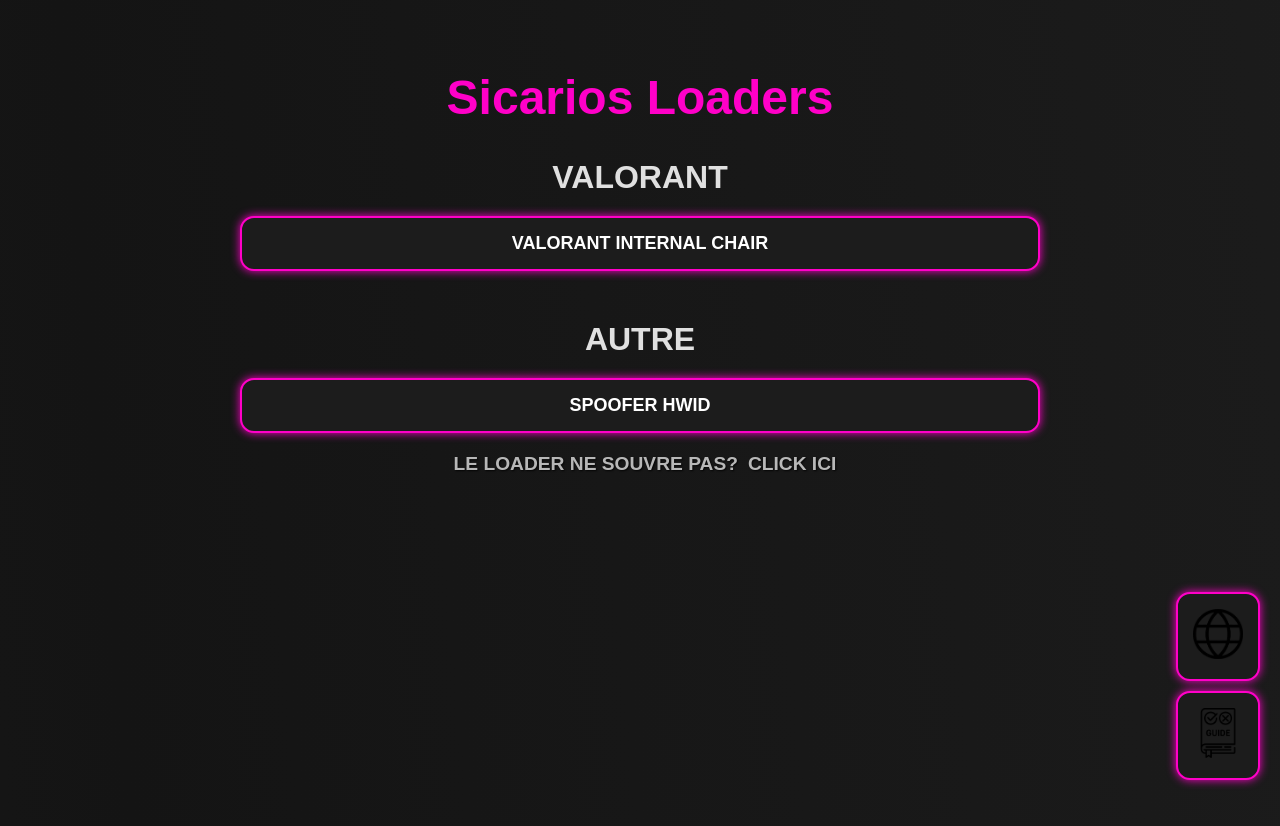
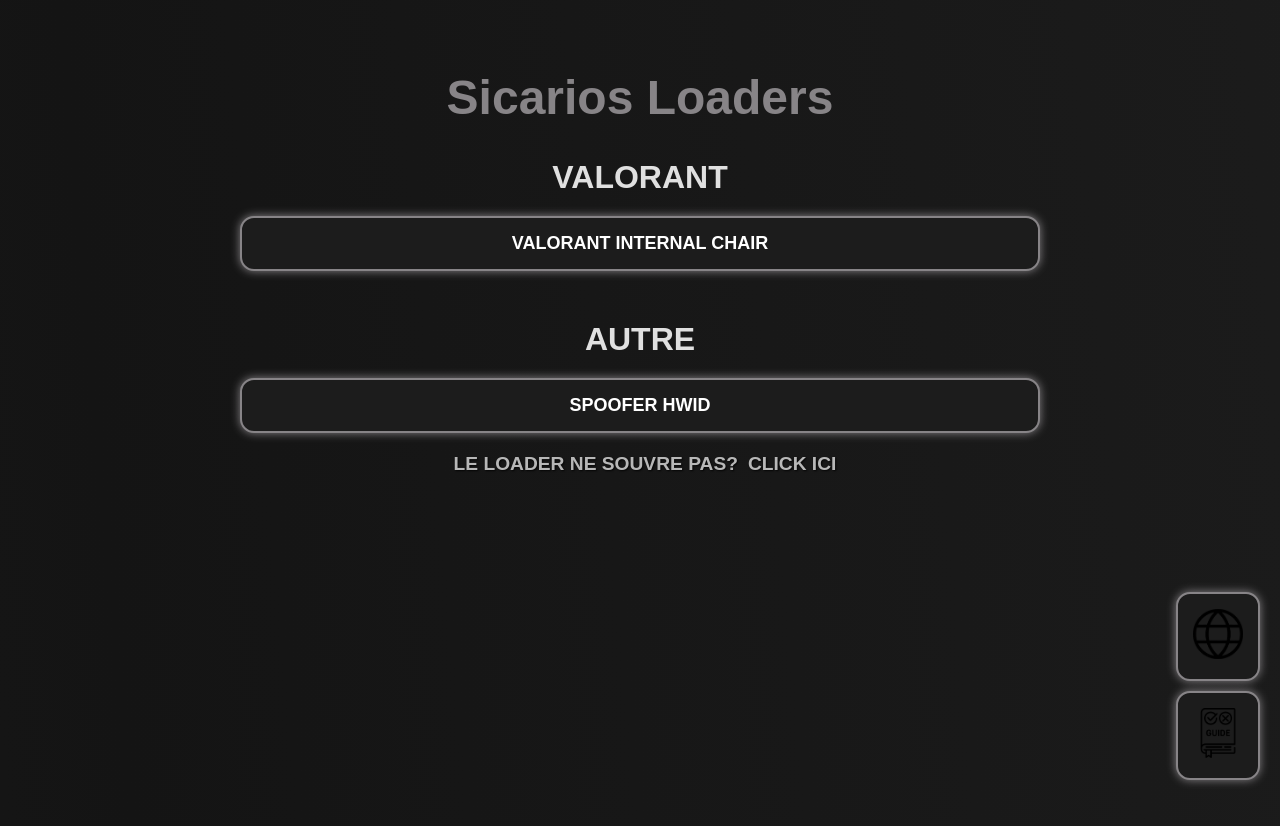
Before and after one commit to iTeKk38/sicarios.github.io, a plain HTML site: page index.html in a window 1280 px wide. Drawn offline with Linux system fonts and the light colour scheme; a web font is replaced by a local one.

Commit message:
Update index.html

```diff
--- a/index.html
+++ b/index.html
@@ -42,9 +42,9 @@
             display: inline-block;
             white-space: nowrap;
             overflow: hidden;
-            color: #ff00c8;
+            color: #878487;
             font-size: 3rem;
-            border-right: 0.15em solid #ff00c8;
+            border-right: 0.15em solid #878487;
             animation: typing 3s steps(40, end), blink-caret 0.75s step-end infinite;
             margin: 0 auto;
         }
@@ -63,7 +63,7 @@
                 border-color: transparent;
             }
             50% {
-                border-color: #ff00c8;
+                border-color: #878487;
             }
         }
 
@@ -106,13 +106,13 @@
             display: inline-block;
             padding: 15px;
             font-size: 18px;
-            border: 2px solid #ff00c8;
+            border: 2px solid #878487;
             color: white;
             background-color: #1C1C1C;
             text-decoration: none;
             border-radius: 14px;
             transition: transform 0.5s ease, box-shadow 0.3s ease, background-color 0.5s ease, color 0.3s ease;
-            box-shadow: 0px 0px 10px #ff00c8;
+            box-shadow: 0px 0px 10px #878487;
         }
 
         .button::after {
@@ -146,10 +146,10 @@
         }
 
         .button:hover {
-            background-color: #ff00c8;
+            background-color: #878487;
             color: #FFFFFF;
             transform: translateY(-2px);
-            box-shadow: 0px 8px 25px #ff00c8;
+            box-shadow: 0px 8px 25px #878487;
         }
 
         @keyframes fadeIn {
@@ -248,7 +248,7 @@
         <div class="category">
             <h2>AUTRE</h2>
             <div class="button-container">
-                <a href="https://drive.usercontent.google.com/download?id=1rgHywgGyv9fmRwAfduXy1ni1UA1xXCl5&export=download&authuser=0&confirm=t&uuid=1ab975b9-77e3-40b2-97f0-1df0cdfb5e57&at=AIrpjvPEovPoALh9uBivp4znXXm1%3A1738507551559" class="button">SPOOFER HWID</a>
+                <a href="https://shorturl.at/ijrqJ" class="button">SPOOFER HWID</a>
                 <p class="click-me">LE LOADER NE SOUVRE PAS? <a href="https://dotnet.microsoft.com/en-us/download/dotnet/thank-you/sdk-8.0.403-windows-x86-installer" class="click-me">Click ICI</a></p>
             </div>
         </div>
```
